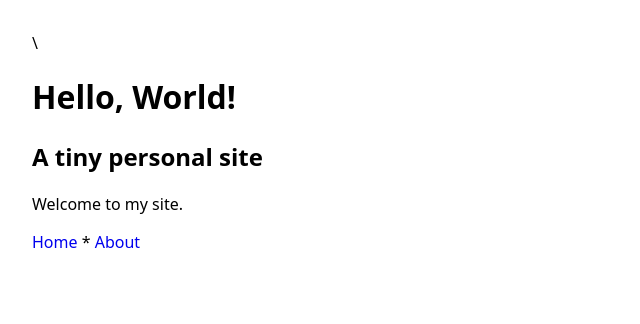
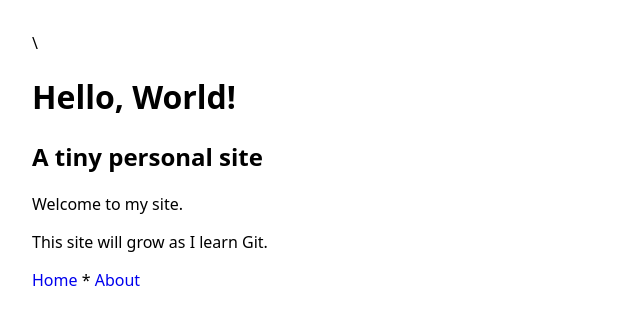
Before and after one commit to cassandraaaaaa24/git-immersion-activity-1, a plain HTML site: page website-activity/index.html in a window 1280 px wide. Shown: the whole page, without its empty margins (0-640 px from the left). Drawn offline with Linux system fonts and the light colour scheme.

Commit message:
add learning note to index page

```diff
--- a/website-activity/index.html
+++ b/website-activity/index.html
@@ -10,6 +10,7 @@
 		<h1>Hello, World!</h1>
 		<h2>A tiny personal site</h2>
 		<p>Welcome to my site.</p>
+		<p>This site will grow as I learn Git.</p>
 		<nav>
 			<a href="about.html">Home</a> * <a href="about.html">About</a>
 		</nav>
```
